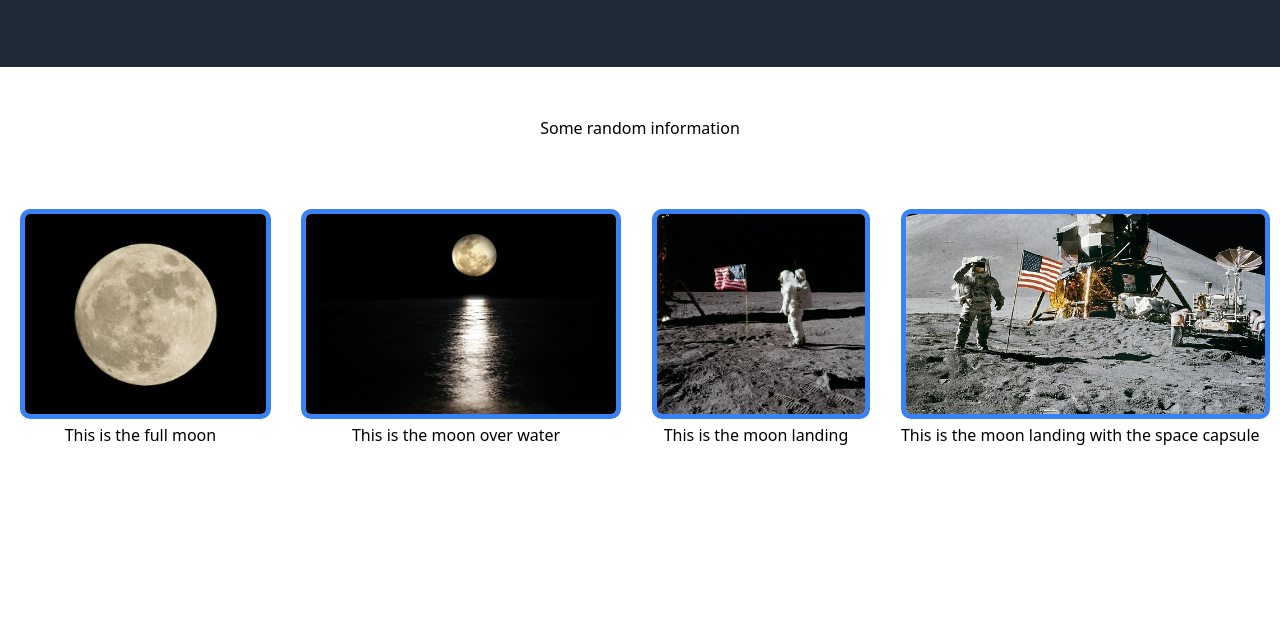
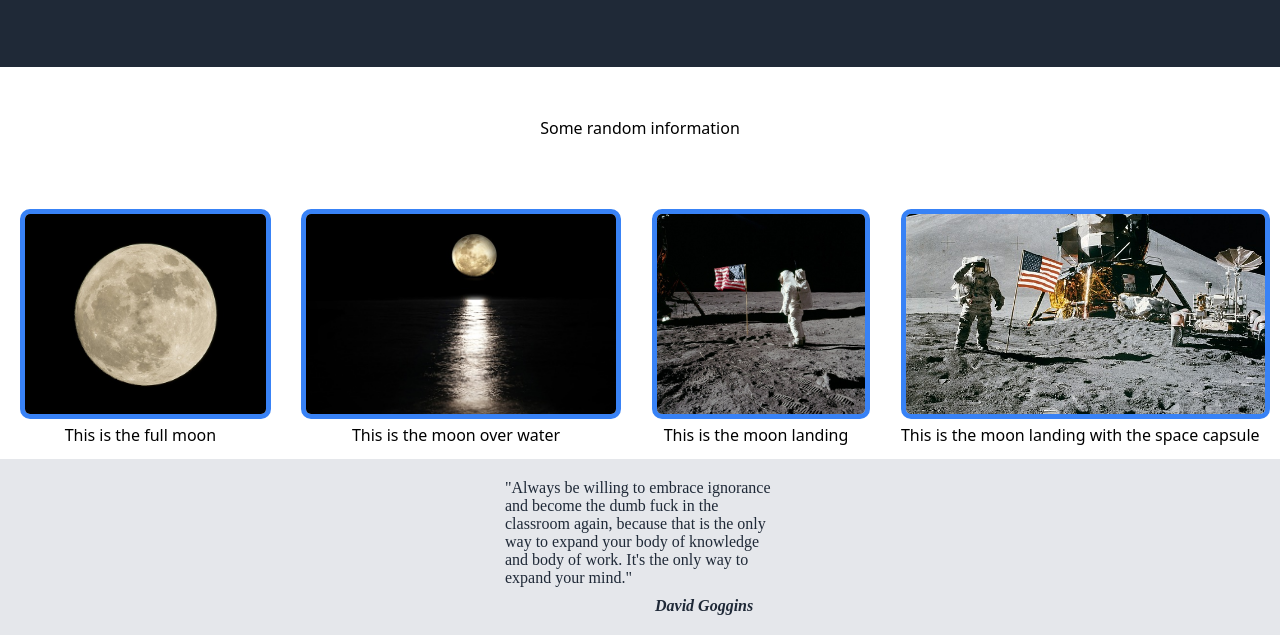
Before and after one commit to crparekh/odin-landing-page, a plain HTML site: page index.html in a window 1280 px wide. Shown: the part 423-1058 px from the top of the page. Before the commit the page ends 869 px from the top, so only its background shows below. Drawn offline with Linux system fonts and the light colour scheme.

Commit message:
added quote to bottom

```diff
--- a/index.html
+++ b/index.html
@@ -52,5 +52,9 @@
 
     </div>
 
+    <div class="quote">
+        <p class="goggins">"Always be willing to embrace ignorance and become the dumb fuck in the classroom again, because that is the only way to expand your body of knowledge and body of work. It's the only way to expand your mind." <span class="david">David Goggins</span></p>
+    </div>
+
 </body>
 </html>
--- a/style.css
+++ b/style.css
@@ -188,3 +188,31 @@ div.random-text {
     padding: 50px;
 
 }
+
+div.quote {
+    display: flex;
+    padding-top: 20px;
+    padding-bottom: 20px;
+    background-color: #E5E7EB;
+    margin-top: 30px;
+    justify-content: center;
+
+}
+
+p.goggins {
+    display: block;
+    size: 36px;
+    color: #1F2937;
+    font-weight: 300;
+    width: 270px;
+    font-family: serif
+}
+
+span.david {
+    display: inline-block;
+    padding-top: 10px;
+    padding-left: 150px;
+    padding-right: 0;
+    font-style: italic;
+    font-weight: bold;
+}
```
